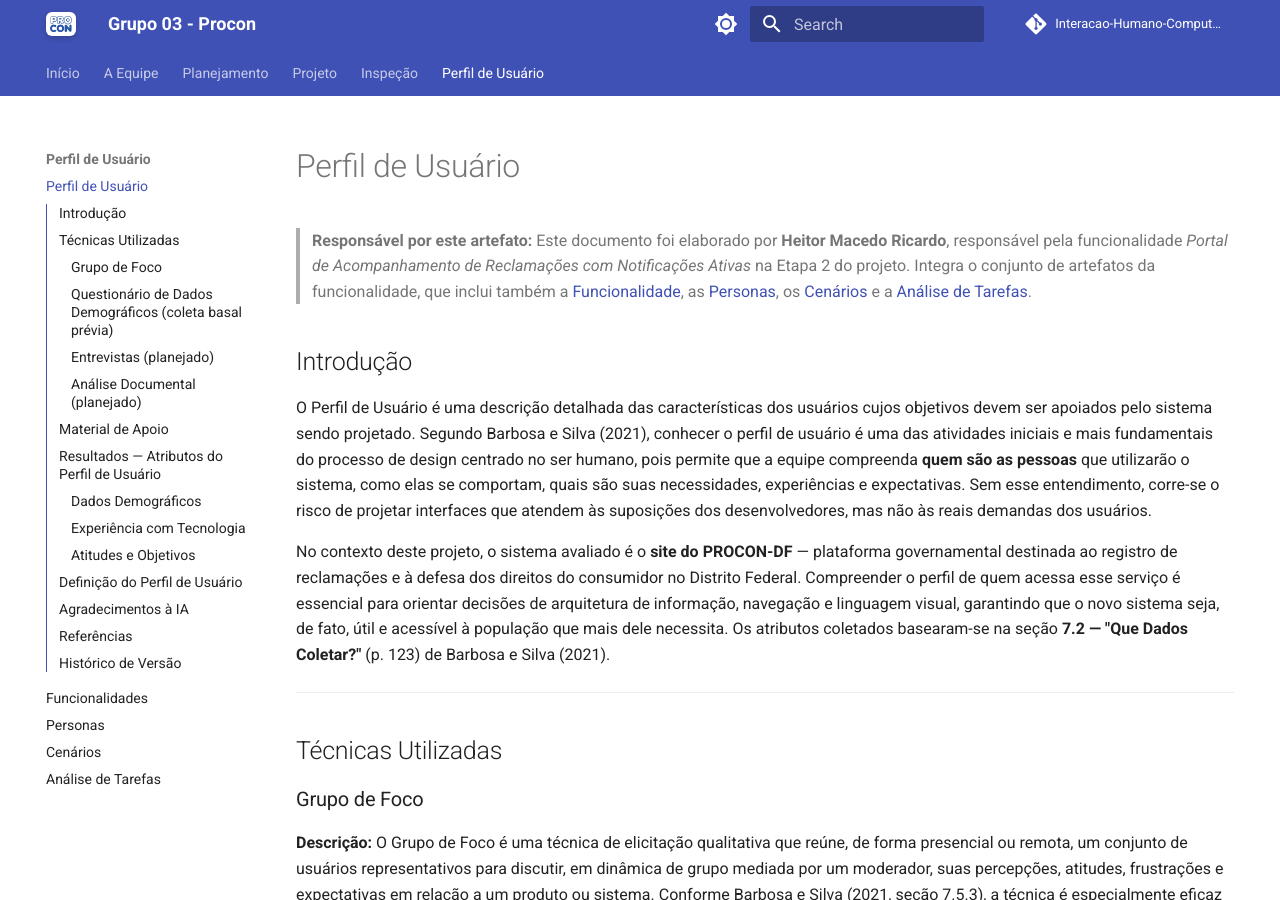
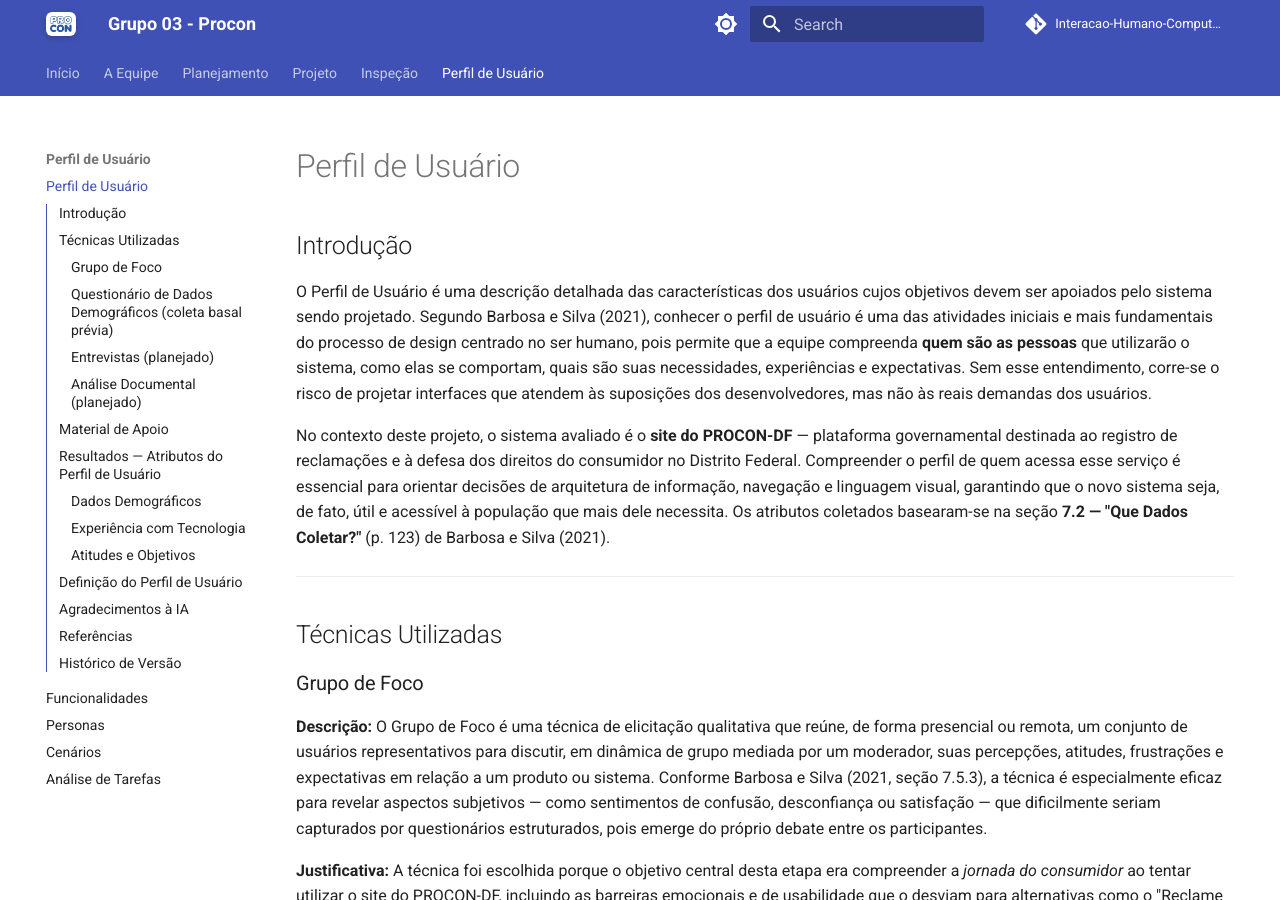
Before and after one commit to Interacao-Humano-Computador/2026.1-Grupo03, an MkDocs documentation site: the page built from docs/analise-requisitos/perfil-usuario.md, in a window 1280 px wide and 900 px high. Built offline with MkDocs 1.6.1 and Material for MkDocs 9.7.7, drawn with Linux system fonts in a browser that asks for light colours; comment, search, counter and statistics services are not loaded; some of the changed text lies outside the part shown.

```diff
--- a/docs/analise-requisitos/perfil-usuario.md
+++ b/docs/analise-requisitos/perfil-usuario.md
@@ -1,6 +1,4 @@
 # Perfil de Usuário
-
-> **Responsável por este artefato:** Este documento foi elaborado por **Heitor Macedo Ricardo**, responsável pela funcionalidade *Portal de Acompanhamento de Reclamações com Notificações Ativas* na Etapa 2 do projeto. Integra o conjunto de artefatos da funcionalidade, que inclui também a [Funcionalidade](funcionalidades.md), as [Personas](personas.md), os [Cenários](cenarios.md) e a [Análise de Tarefas](analise-tarefas.md).
 
 ## Introdução
 
@@ -124,7 +122,8 @@
 >
 > O **foco do novo sistema deve ser, portanto, Mobile-First**, com design limpo (*Clean Design*), um Call to Action (CTA) proeminente para "Registrar Reclamação" visível logo na página inicial, e um fluxo de cadastro de reclamação guiado e sequencial. A transparência sobre o escopo de atuação do PROCON desde a entrada do sistema também foi apontada como expectativa central por esse perfil.
 
-> **Responsável por este artefato:** Este documento foi elaborado por **Heitor Macedo Ricardo**, **Pedro Moretti** e **Heloisa Santos** . Integra o conjunto de artefatos da funcionalidade, que inclui também a [Funcionalidade](funcionalidades.md), as [Personas](personas.md), os [Cenários](cenarios.md) e a [Análise de Tarefas](analise-tarefas.md).
+!!! info "Responsável por este artefato"
+    Este documento foi elaborado por **Heitor Macedo Ricardo**, **Pedro Moretti** e **Heloisa Santos**. Integra o conjunto de artefatos da funcionalidade: [Funcionalidade](funcionalidades.md) · [Personas](personas.md) · [Cenários](cenarios.md) · [Análise de Tarefas](analise-tarefas.md).
 
 ---
 ## Agradecimentos à IA
--- a/mkdocs.yml
+++ b/mkdocs.yml
@@ -34,6 +34,8 @@
   - search
 
 markdown_extensions:
+  - admonition
+  - pymdownx.details
   - attr_list
   - md_in_html
   - pymdownx.superfences
```
Also changed, not shown: docs/analise-requisitos/analise-tarefas.md (+2 -1 lines), docs/analise-requisitos/cenarios.md (+2 -1 lines), docs/analise-requisitos/funcionalidades.md (+2 -1 lines), docs/analise-requisitos/personas.md (+2 -1 lines).
